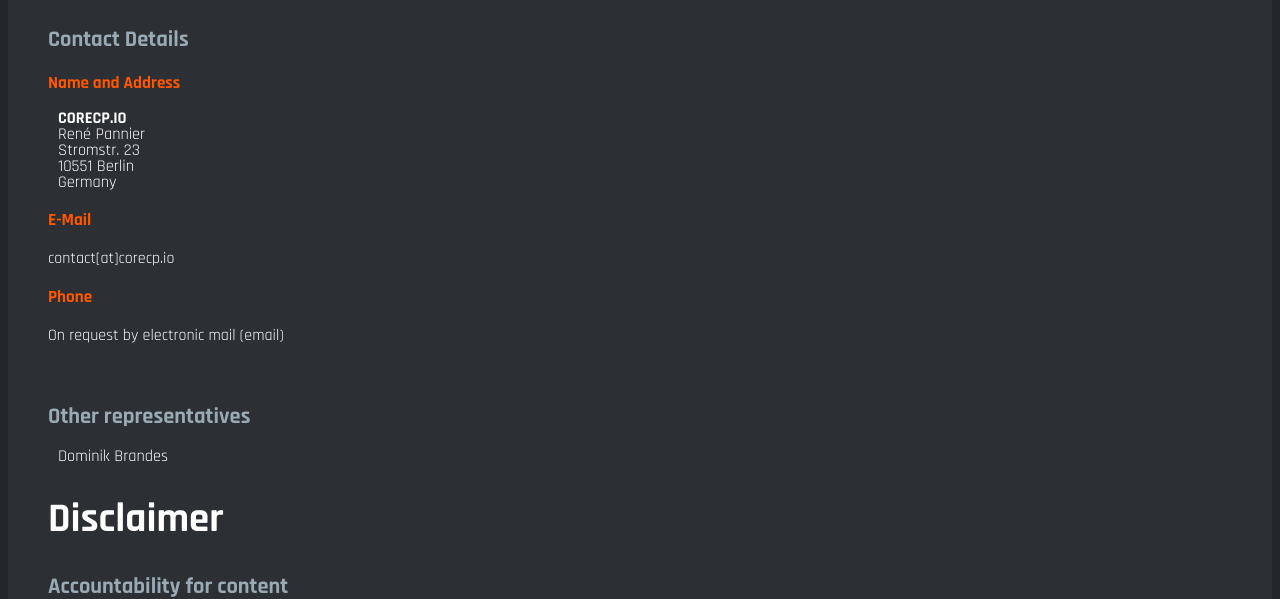
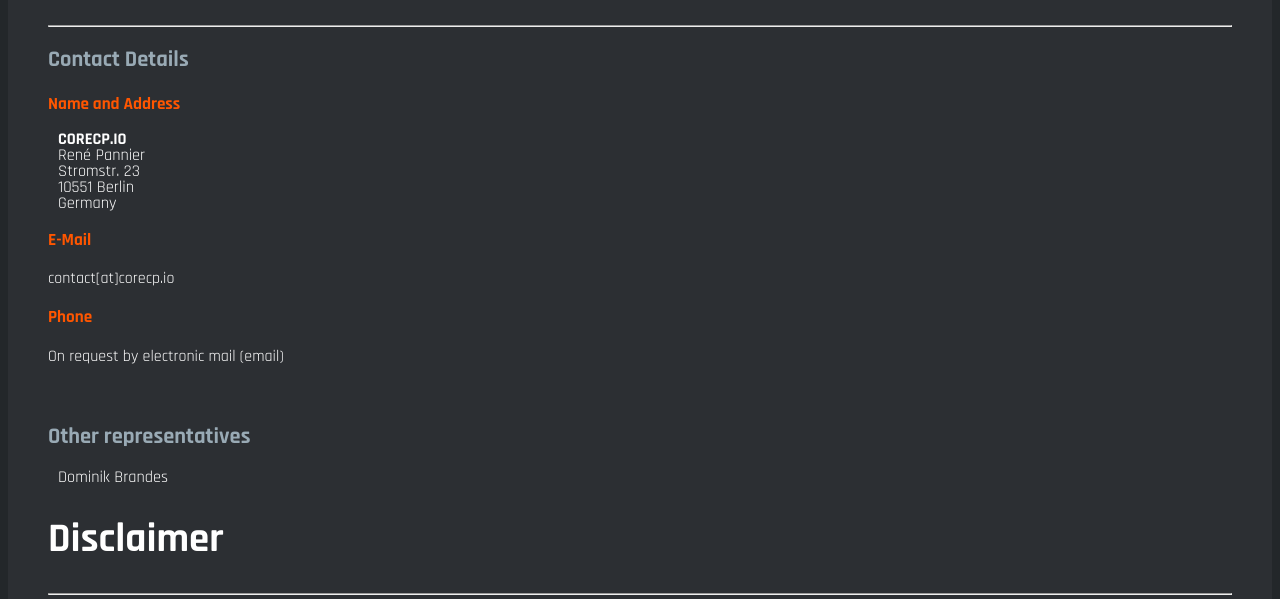
Before and after one commit to hypaxx/corecp-landing, a plain HTML site: page imprint.html in a window 1280 px wide. Shown: the part 354-953 px from the top of the page. Drawn offline with Linux system fonts and the light colour scheme.

Commit message:
<hr> bei <h1>

```diff
--- a/imprint.html
+++ b/imprint.html
@@ -56,7 +56,7 @@
 <!-- // Header + Navbar End // -->
 
     <div class="container">
-        <h1>Imprint</h1>
+        <h1>Imprint</h1><hr>
 
         <div class="imprint">
             <h2>Contact Details</h2>
@@ -78,7 +78,7 @@
             <h2>Other representatives</h2>
             <p>Dominik Brandes</p>
         </div>
-        <h1>Disclaimer</h1>
+        <h1>Disclaimer</h1><hr>
         <h2>Accountability for content</h2>
             The contents of our pages have been created with the utmost care. However, we cannot guarantee the contents' accuracy, completeness or topicality.
             According to statutory provisions, we are furthermore responsible for our own content on these web pages.
```
Also changed, not shown: contact.html (+1 -1 lines), index.html (+1 -1 lines).
